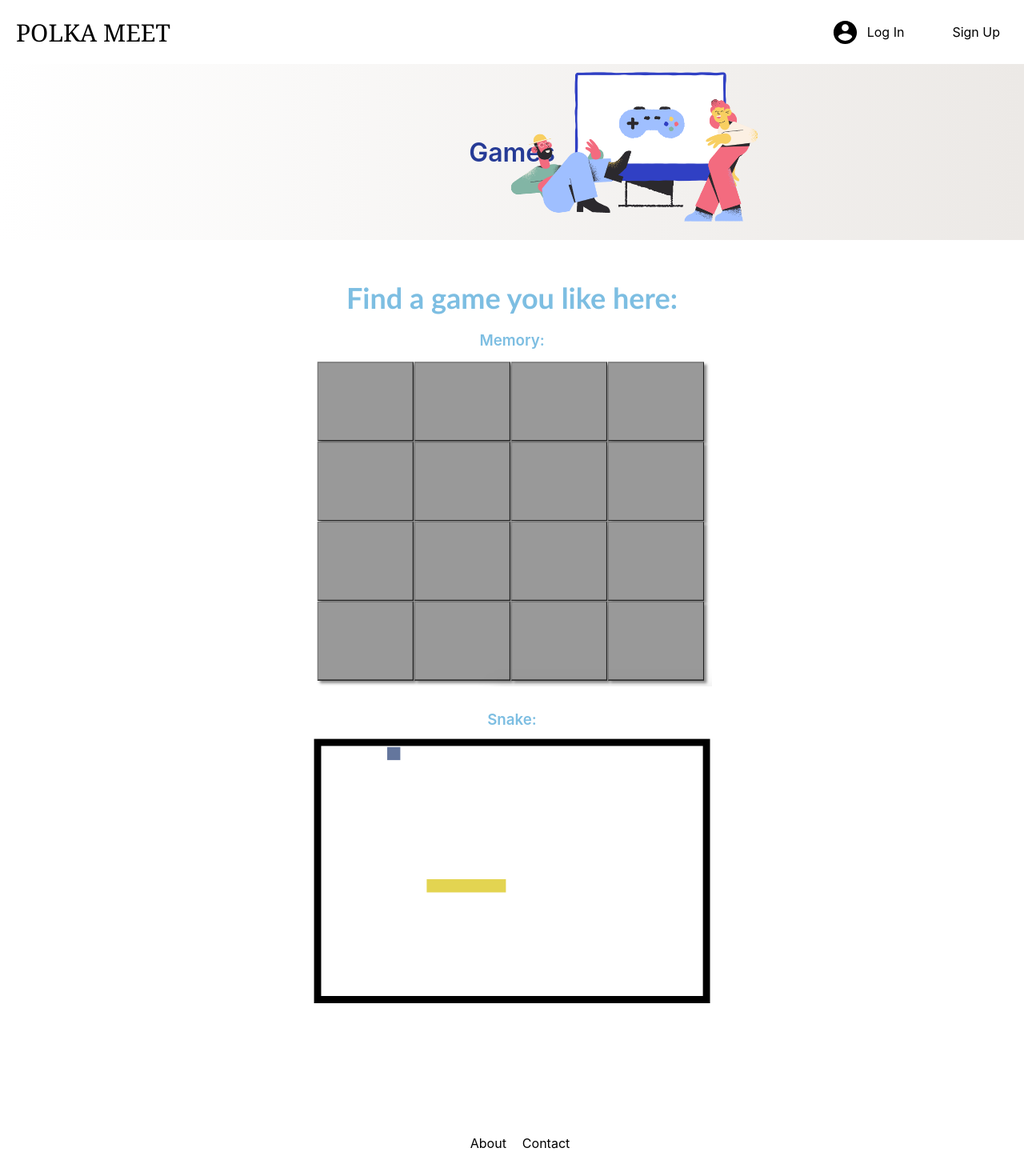
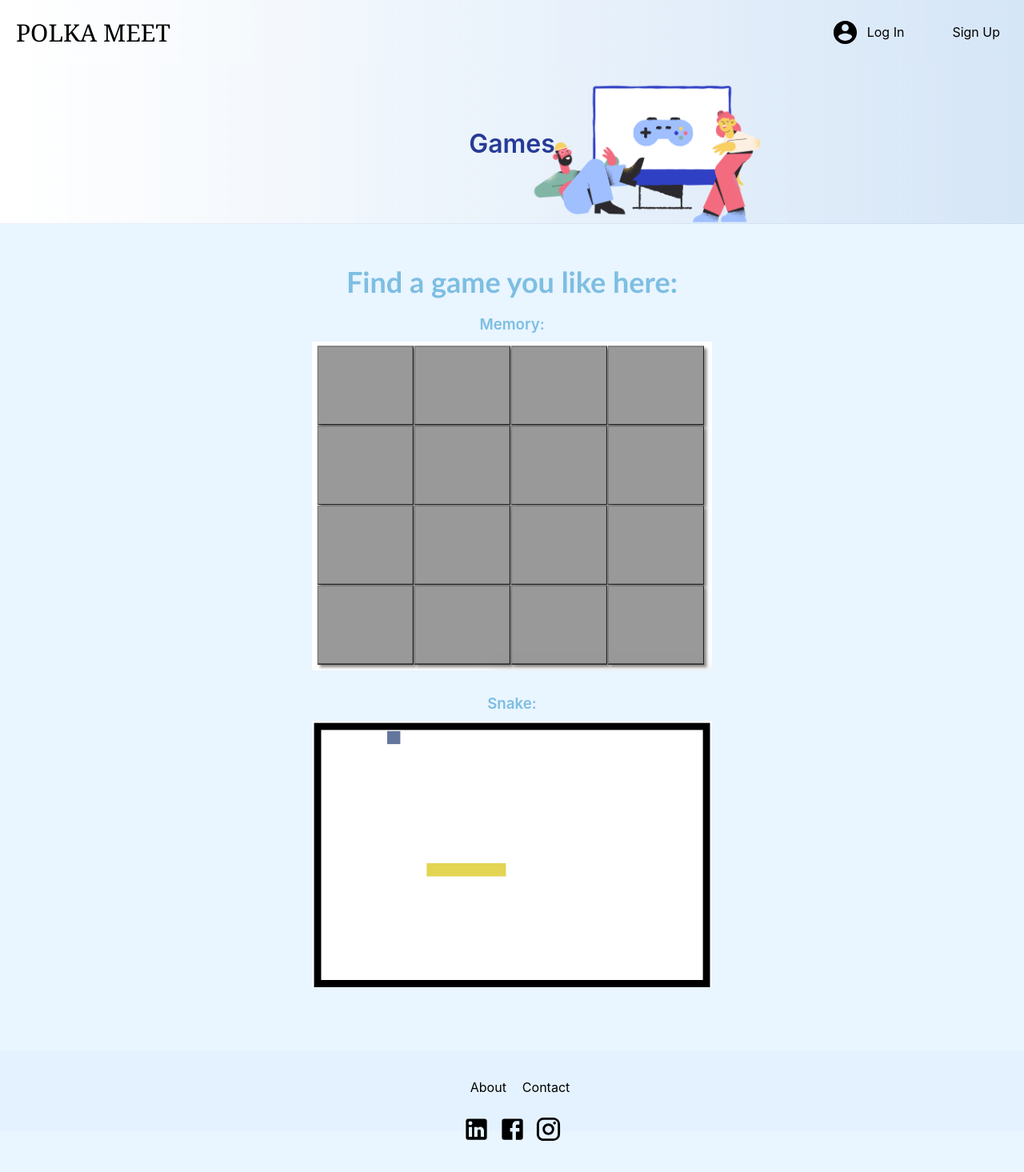
Before and after one commit to hagenek/polka, a React (Create React App) app in the folder frontend/: page /games in a window 1280 px wide. Shown: the top 1465 px of the page at 80% size. After the commit the page ends 1438 px from the top, so only its background shows below. Built offline with nearby package versions, Linux system fonts and the light colour scheme; no server answers.

Commit message:
Update color-scheme of design

```diff
--- a/frontend/src/App.css
+++ b/frontend/src/App.css
@@ -34,6 +34,7 @@ ul {
 
 body {
   height: 100%;
+  background-color: rgba(227, 242, 255, 0.753)
 }
 
 ol,
--- a/frontend/src/components/Events/Events.css
+++ b/frontend/src/components/Events/Events.css
@@ -3,10 +3,11 @@
     display: flex;
     justify-content: center;
     align-items: center;
-    height: 220px;
+    height: 200px;
     background: #ECE9E6;
     background: -webkit-linear-gradient(to right, #FFFFFF, #ECE9E6);
-    background: linear-gradient(to right, #FFFFFF, #ECE9E6);
+    background: linear-gradient(to right, #FFFFFF, #a5c0e448);
+    border-bottom: 1px solid  #a5c0e43b;
     margin-bottom: 30px;
 }
 
--- a/frontend/src/components/Footer/Footer.css
+++ b/frontend/src/components/Footer/Footer.css
@@ -1,12 +1,12 @@
 .footer {
-  background-color: var(--main--color);
+  background-color: rgba(227, 242, 255, 0.753);
   height: 100px;
   display: flex;
   flex-direction: column;
   justify-content: center;
   align-items: center;
   text-align: center;
-  margin-top: 100px;
+  margin-top: 50px;
   position: relative;
   bottom: 0;
 }
--- a/frontend/src/components/Games/Games.css
+++ b/frontend/src/components/Games/Games.css
@@ -3,17 +3,18 @@
     display: flex;
     justify-content: center;
     align-items: center;
-    height: 220px;
+    height: 200px;
     background: #ECE9E6;
     background: -webkit-linear-gradient(to right, #FFFFFF, #ECE9E6);
-    background: linear-gradient(to right, #FFFFFF, #ECE9E6);
+    background: linear-gradient(to right, #FFFFFF, #a5c0e448);
+    border-bottom: 1px solid  #a5c0e43b;
     margin-bottom: 30px;
 }
 
 .games__header img {
     position: absolute;
-    width: 350px;
-    bottom: 0;
+    width: 320px;
+    bottom: -20px;
     right: 300px;
 }
 
--- a/frontend/src/components/Groups/Groups.css
+++ b/frontend/src/components/Groups/Groups.css
@@ -3,10 +3,11 @@
     display: flex;
     justify-content: center;
     align-items: center;
-    height: 220px;
+    height: 200px;
     background: #ECE9E6;
     background: -webkit-linear-gradient(to right, #FFFFFF, #ECE9E6);
-    background: linear-gradient(to right, #FFFFFF, #ECE9E6);
+    background: linear-gradient(to right, #FFFFFF, #a5c0e448);
+    border-bottom: 1px solid  #a5c0e43b;
     margin-bottom: 30px;
 }
 
--- a/frontend/src/components/Hero/Hero.css
+++ b/frontend/src/components/Hero/Hero.css
@@ -2,7 +2,9 @@
     display: flex;
     justify-content: center;
     align-items: center;
-    margin: 30px 0;
+    background: -webkit-linear-gradient(to right, #FFFFFF, #ECE9E6);
+    background: linear-gradient(to right, #FFFFFF, #a5c0e448);
+    border-bottom: 1px solid  #a5c0e43b;
 }
 
 .hero__text {
--- a/frontend/src/components/Main/Main.css
+++ b/frontend/src/components/Main/Main.css
@@ -10,7 +10,6 @@
     display: flex;
     justify-content: center;
     align-items: center;
-    margin: 30px 0;
     background-color: lightblue;
 }
 
--- a/frontend/src/components/Main/Main.js
+++ b/frontend/src/components/Main/Main.js
@@ -2,7 +2,7 @@ import React from 'react'
 import ChatImage from "../../assets/clip-online-advertising-smm.png"
 import Chat from "../../assets/clip-chatting-and-speech-bubbles.png"
 import Basket from "../../assets/cherry-paralympic-basketball.png"
-import Event from "../../assets/pablo-help-and-care.png"
+import Games from "../../assets/games.png"
 
 import "./Main.css"
 
@@ -47,7 +47,7 @@ function Main() {
                 <div className="feature__card">
                     <img
                         className="card__image"
-                        src={Event}
+                        src={Games}
                         alt="generic group"
                     />
                     <div className="card__text">
--- a/frontend/src/components/Nav/Nav.css
+++ b/frontend/src/components/Nav/Nav.css
@@ -1,5 +1,7 @@
 .nav {
   background-color: var(--main--color);
+  background: -webkit-linear-gradient(to right, #FFFFFF, #ECE9E6);
+  background: linear-gradient(to right, #FFFFFF, #a5c0e448);
   height: 80px;
   display: flex;
   color: #0B0C10;
--- a/frontend/src/components/People/People.css
+++ b/frontend/src/components/People/People.css
@@ -12,10 +12,11 @@
     display: flex;
     justify-content: center;
     align-items: center;
-    height: 220px;
+    height: 200px;
     background: #ECE9E6;
     background: -webkit-linear-gradient(to right, #FFFFFF, #ECE9E6);
-    background: linear-gradient(to right, #FFFFFF, #ECE9E6);
+    background: linear-gradient(to right, #FFFFFF, #a5c0e448);
+    border-bottom: 1px solid  #a5c0e43b;
     margin-bottom: 30px;
 }
 
@@ -23,7 +24,7 @@
     position: absolute;
     width: 25%;
     bottom: 0;
-    right: 300px;
+    right: 200px;
 }
 
 .people__section h1 {
```
